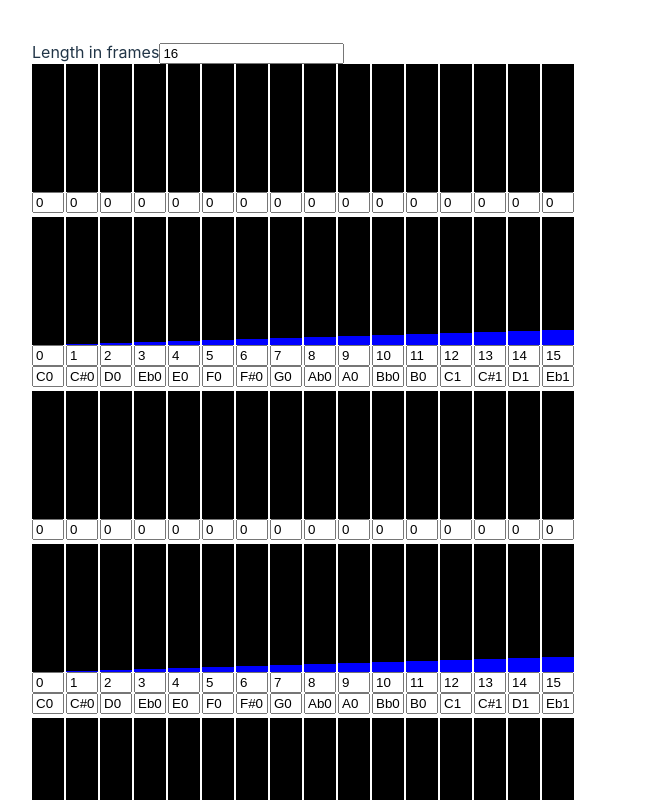
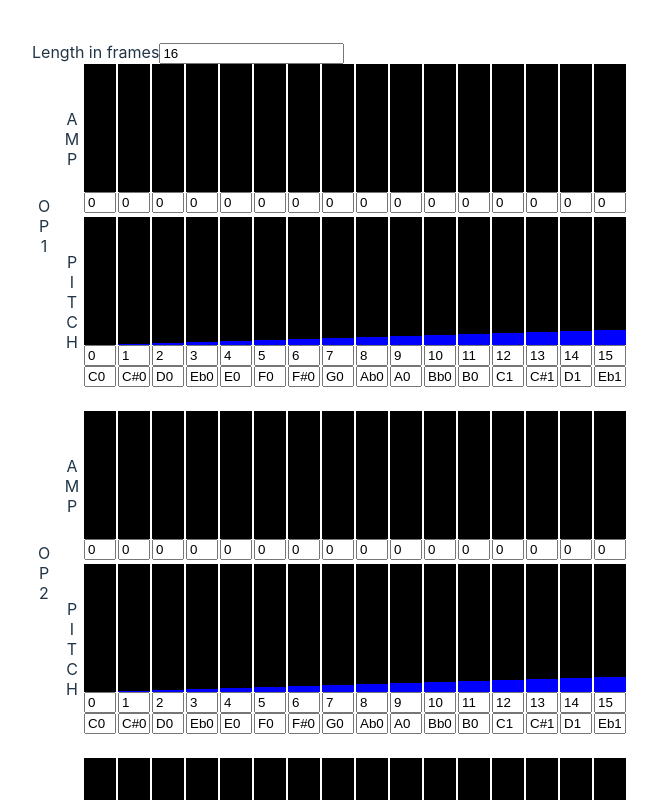
Before and after one commit to nickgirardo/gt-sound-sculptor, a React (Vite) app: page / in a window 1280 px wide. Shown: the top 800 px of the page, without its empty margins (8-665 px from the left). Built offline with nearby package versions, Linux system fonts and the light colour scheme.

Commit message:
Labels for operators and control groups

```diff
--- a/src/App.tsx
+++ b/src/App.tsx
@@ -21,20 +21,32 @@ function App() {
       </div>
       <div className="main-controls">
         <div id="op1" className="op">
+          <div className="label">OP1</div>
+          <div className="controls">
             <AmpControl count={count} />
             <PitchControl count={count} />
           </div>
+        </div>
         <div id="op2" className="op">
+          <div className="label">OP2</div>
+          <div className="controls">
             <AmpControl count={count} />
             <PitchControl count={count} />
           </div>
+        </div>
         <div id="op3" className="op">
+          <div className="label">OP3</div>
+          <div className="controls">
             <AmpControl count={count} />
             <PitchControl count={count} />
           </div>
+        </div>
         <div id="op4" className="op">
+          <div className="label">OP4</div>
+          <div className="controls">
             <AmpControl count={count} />
             <PitchControl count={count} />
+          </div>
         </div>
       </div>
     </>
--- a/src/components/AmpControl.tsx
+++ b/src/components/AmpControl.tsx
@@ -31,6 +31,8 @@ export const AmpControl = ({ count }: Props): ReactElement => {
 
   return (
     <div className="control amp-control">
+      <div className="label">Amp</div>
+      <div className="control-units">
         {values.map((v, ix) => (
           <div className="control-unit">
             <Slider
@@ -47,5 +49,6 @@ export const AmpControl = ({ count }: Props): ReactElement => {
           </div>
         ))}
       </div>
+    </div>
   );
 };
--- a/src/components/PitchControl.tsx
+++ b/src/components/PitchControl.tsx
@@ -36,6 +36,8 @@ export const PitchControl = ({ count }: Props): ReactElement => {
 
   return (
     <div className="control pitch-control">
+      <div className="label">Pitch</div>
+      <div className="control-units">
         {values.map((v, ix) => (
           <div className="control-unit">
             <Slider
@@ -56,5 +58,6 @@ export const PitchControl = ({ count }: Props): ReactElement => {
           </div>
         ))}
       </div>
+    </div>
   );
 };
--- a/src/scss/App.css
+++ b/src/scss/App.css
@@ -5,11 +5,23 @@
 .main-controls {
     display: flex;
     flex-direction: column;
-    gap: 0.25rem;
+    gap: 1.5rem;
 }
 
 .op {
     display: flex;
+    flex-direction: row;
+    align-items: center;
+    gap: 0.25rem;
+}
+
+.op > .label {
+    writing-mode: vertical-lr;
+    text-orientation: upright;
+}
+
+.op > .controls {
+    display: flex;
     flex-direction: column;
     gap: 0.25rem;
 }
--- a/src/scss/amp-control.css
+++ b/src/scss/amp-control.css
@@ -1,11 +1,23 @@
 .amp-control {
+    display: flex;
+    flex-direction: row;
+    align-items: center;
+}
+
+.amp-control > .label {
+    text-transform: uppercase;
+    writing-mode: vertical-lr;
+    text-orientation: upright;
+}
+
+.amp-control > .control-units {
     display: flex;
     flex-direction: row;
 
     gap: 2px;
 }
 
-.amp-control .control-unit {
+.amp-control > .control-units .control-unit {
     display: flex;
     flex-direction: column;
 }
--- a/src/scss/pitch-control.css
+++ b/src/scss/pitch-control.css
@@ -1,11 +1,23 @@
 .pitch-control {
+    display: flex;
+    flex-direction: row;
+    align-items: center;
+}
+
+.pitch-control > .label {
+    text-transform: uppercase;
+    writing-mode: vertical-lr;
+    text-orientation: upright;
+}
+
+.pitch-control > .control-units {
     display: flex;
     flex-direction: row;
 
     gap: 2px;
 }
 
-.pitch-control .control-unit {
+.pitch-control > .control-units .control-unit {
     display: flex;
     flex-direction: column;
 }
```
Lines whose indentation alone changed are shown as unchanged.
